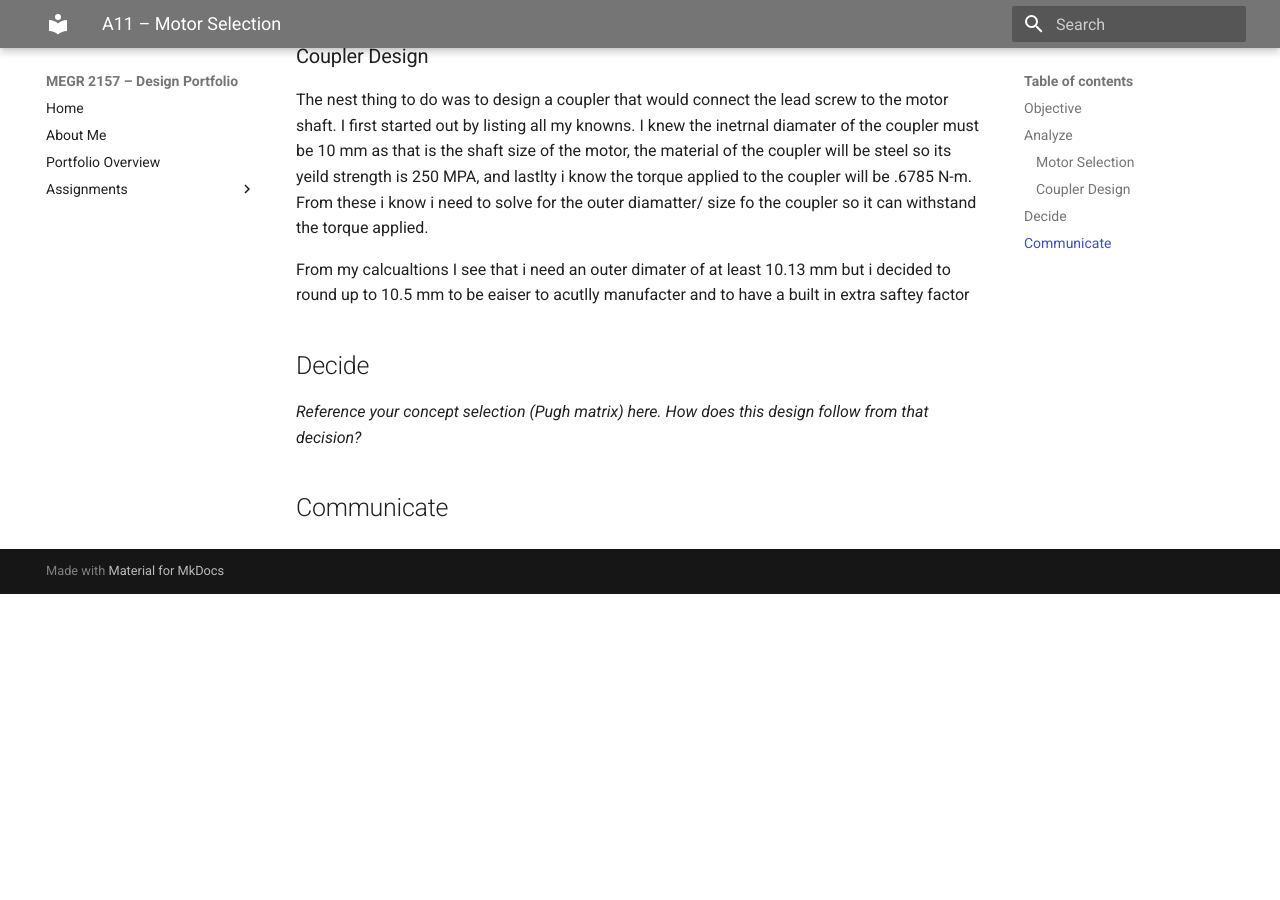
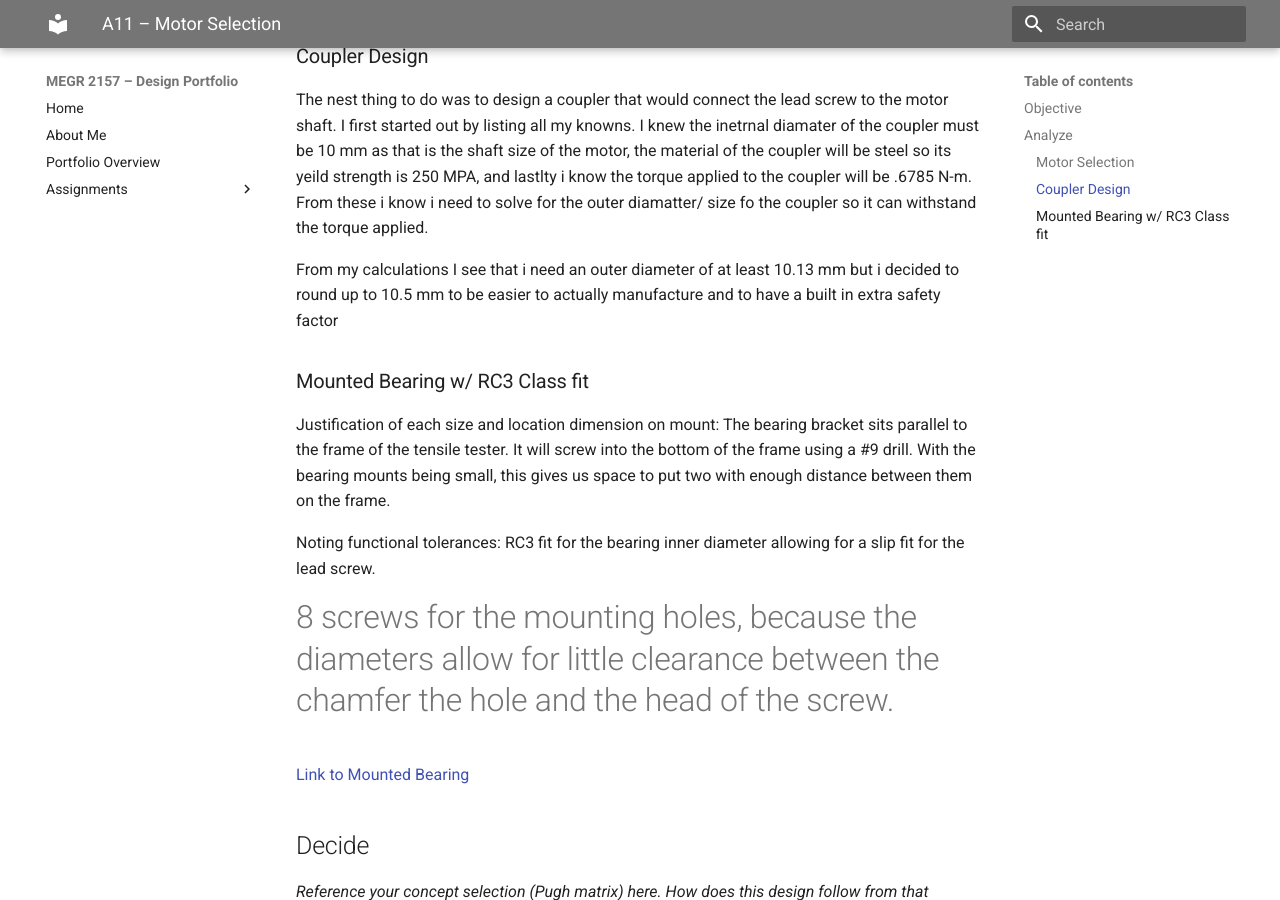
Before and after one commit to jadelma5/megr2156-portfolio, an MkDocs documentation site: the page built from docs/assignments/a11/index.md, in a window 1280 px wide and 900 px high, scrolled down 2301 px. Built offline with MkDocs 1.6.1 and Material for MkDocs 9.7.7, drawn with Linux system fonts in a browser that asks for light colours; before the commit the page ends 2895 px from its top, so only the background shows below that.

Commit message:
Update index.md

```diff
--- a/docs/assignments/a11/index.md
+++ b/docs/assignments/a11/index.md
@@ -38,7 +38,16 @@ The reason i selected this motor is because first it is a steeper motor which al
 
 The nest thing to do was to design a coupler that would connect the lead screw to the motor shaft. I first started out by listing all my knowns. I knew the inetrnal diamater of the coupler must be 10 mm as that is the shaft size of the motor, the material of the coupler will be steel so its yeild strength is 250 MPA, and lastlty i know the torque applied to the coupler will be .6785 N-m. From these i know i need to solve for the outer diamatter/ size fo the coupler so it can withstand the torque applied.
 
-From my calcualtions I see that i need an outer dimater of at least 10.13 mm but i decided to round up to 10.5 mm to be eaiser to acutlly manufacter and to have a built in extra saftey factor
+From my calculations I see that i need an outer diameter of at least 10.13 mm but i decided to round up to 10.5 mm to be easier to actually manufacture and to have a built in extra safety factor
+
+### Mounted Bearing w/ RC3 Class fit
+Justification of each size and location dimension on mount: The bearing bracket sits parallel to the frame of the tensile tester. It will screw into the bottom of the frame using a #9 drill. With the bearing mounts being small, this gives us space to put two with enough distance between them on the frame.
+
+Noting functional tolerances: RC3 fit for the bearing inner diameter allowing for a slip fit for the lead screw.
+#8 screws for the mounting holes, because the diameters allow for little clearance between the chamfer the hole and the head of the screw.
+
+[Link to Mounted Bearing](https://www.mcmaster.com/4575N33/?utm_term=mounted+sleeve+bearings&matchtype=e&campaignid=22711799005&adgroupid=180671261479&location=9009981&gad_source=1&gad_campaignid=22711799005&gbraid=0AAAAACLR9bxAAeR6trfCg2NwrnhPP943C&gclid=CjwKCAiA5Y_YBhBbEiwAK5Dl7cv5DuWSrVLJgJ4cEetm9r8teNK4lYjQCNme6oHTpvSKDxixhAoPXBoCp3wQAvD_BwE)
+
 ## Decide
 _Reference your concept selection (Pugh matrix) here. How does this design follow from that decision?_
 
```
